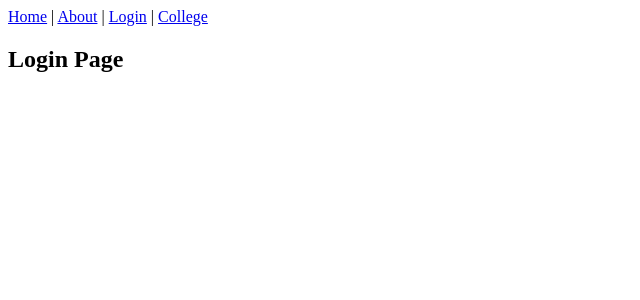
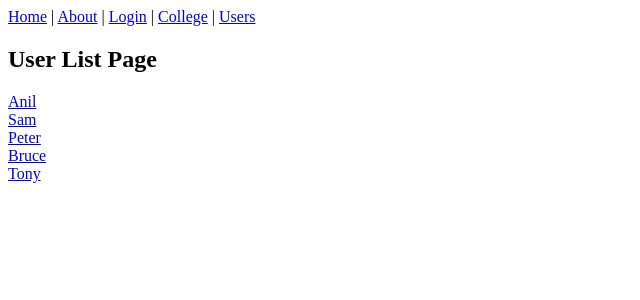
Before and after one commit to shivrajpro/react-step-by-step, a React (Vite) app: page /users in a window 1280 px wide. Before the commit this address led to /login. Shown: the top 300 px of the page, without its empty margins (0-640 px from the left). Built offline with nearby package versions, Linux system fonts and the light colour scheme.

Commit message:
dynamic route

```diff
--- a/src/App.jsx
+++ b/src/App.jsx
@@ -8,6 +8,8 @@ import College from "./College";
 import Student from "./Student";
 import Department from "./Department";
 import Details from "./Details";
+import Users from "./Users";
+import UserDetails from "./UserDetails";
 
 function App() {
   return (
@@ -16,8 +18,14 @@ function App() {
       <Routes>
         <Route element={<Navbar />}>
           <Route path="/" element={<Home />} />
-          <Route path="/about" element={<About />} />
-          <Route path="/login" element={<Login />} />
+          <Route path="/users" element={<Users />} />
+          <Route path="/users/:id" element={<UserDetails />} />
+          <Route>
+            <Route path="/user">
+              <Route path="/user/about" element={<About />} />
+              <Route path="/user/login" element={<Login />} />
+            </Route>
+          </Route>
         </Route>
 
         <Route path="/college" element={<College />}>
--- a/src/Navbar.jsx
+++ b/src/Navbar.jsx
@@ -3,8 +3,9 @@ import { Link, Outlet } from "react-router";
 export default function Navbar() {
   return (
     <div>
-      <Link to="/">Home</Link> | <Link to="/about">About</Link> |{" "}
-      <Link to="/login">Login</Link> | <Link to="/college">College</Link>
+      <Link to="/">Home</Link> | <Link to="/user/about">About</Link> |{" "}
+      <Link to="/user/login">Login</Link> | <Link to="/college">College</Link> |{" "}
+      <Link to="/users">Users</Link>
       <Outlet />
     </div>
   );
--- /dev/null
+++ b/src/UserDetails.jsx
@@ -0,0 +1,14 @@
+import React from "react";
+import { useParams } from "react-router";
+
+const UserDetails = () => {
+  const params = useParams();
+  return (
+    <div>
+      <h1>User Details Component</h1>
+      <h2>User ID: {params.id}</h2>
+    </div>
+  );
+};
+
+export default UserDetails;
--- /dev/null
+++ b/src/Users.jsx
@@ -0,0 +1,24 @@
+import React from "react";
+import { NavLink } from "react-router";
+
+const Users = () => {
+  const userData = [
+    { id: 1, name: "Anil" },
+    { id: 2, name: "Sam" },
+    { id: 3, name: "Peter" },
+    { id: 4, name: "Bruce" },
+    { id: 5, name: "Tony" },
+  ];
+  return (
+    <div>
+      <h2>User List Page</h2>
+      {userData.map((user) => (
+        <div key={user.id}>
+          <NavLink to={"/users/" + user.id}> {user.name} </NavLink>
+        </div>
+      ))}
+    </div>
+  );
+};
+
+export default Users;
```
Also changed, not shown: notes.txt.
